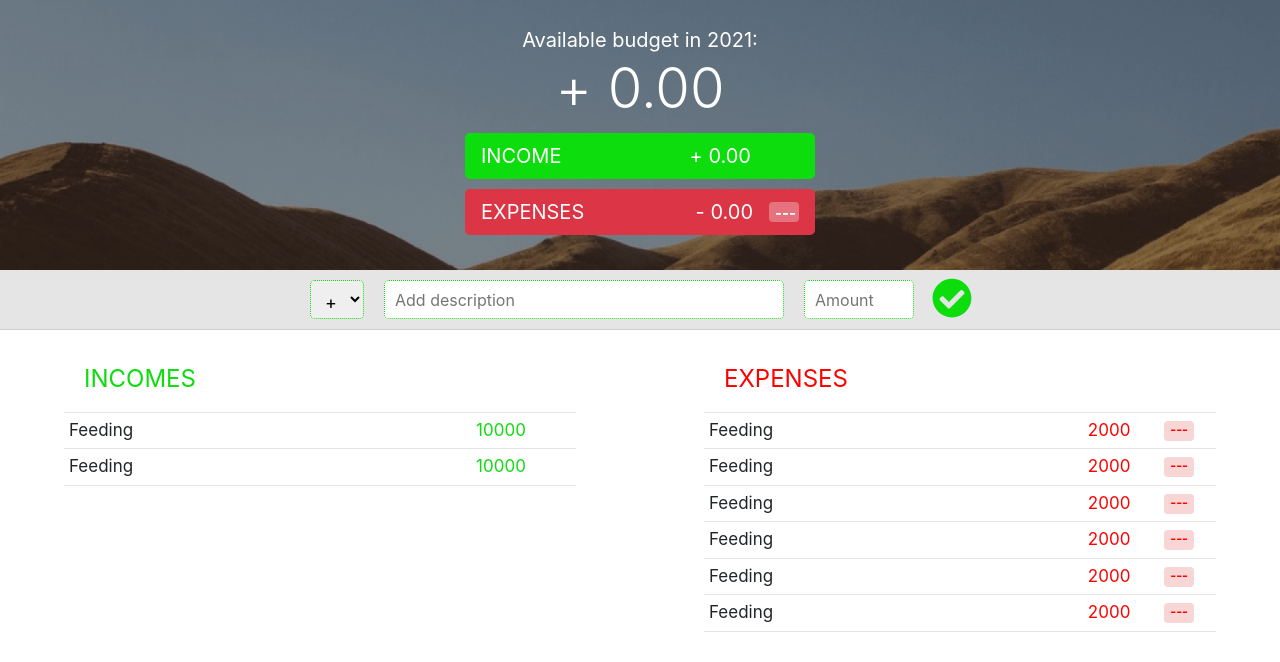
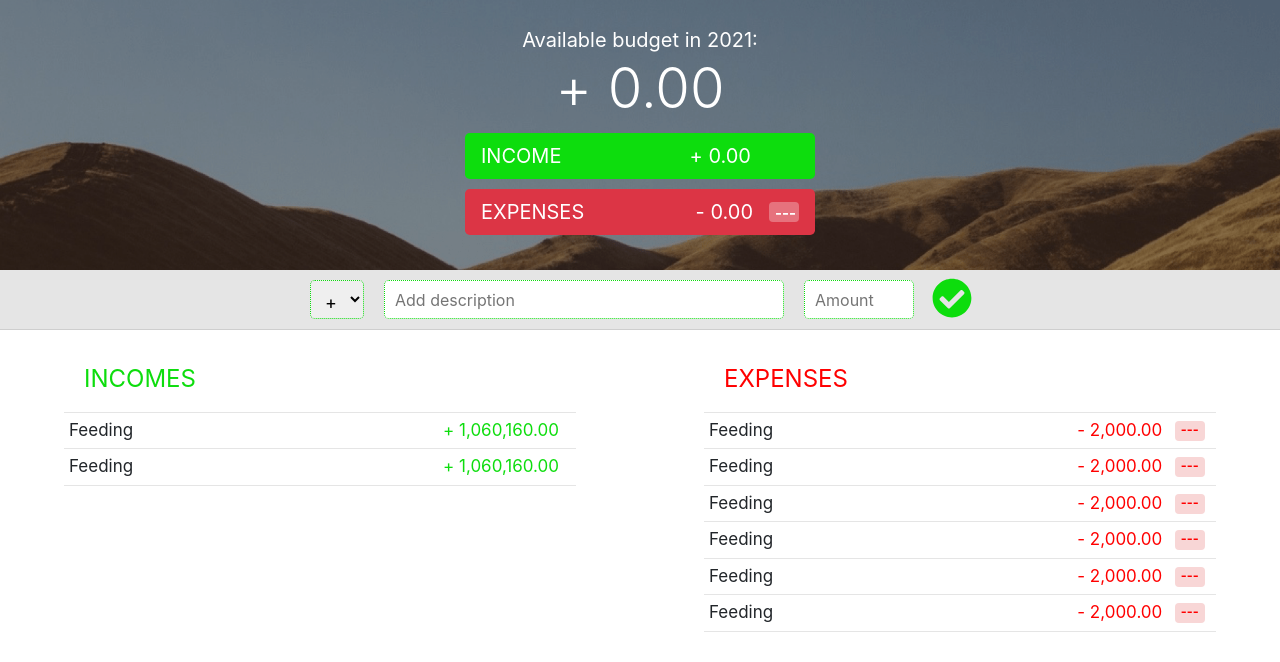
Before and after one commit to Sherlock-HolmesJM/tegy, a React (Create React App) app: page /app in a window 1280 px wide. Shown: the top 662 px of the page. Built offline with nearby package versions, Linux system fonts and the light colour scheme.

Commit message:
added amount formatter

```diff
--- a/src/components/tracker/details.tsx
+++ b/src/components/tracker/details.tsx
@@ -9,7 +9,7 @@ interface Props {}
 
 const income = {
   description: 'feeding',
-  amount: 10_000,
+  amount: 1_160_060,
 };
 const expense = {
   description: 'feeding',
@@ -57,7 +57,9 @@ const Item = (props: { description: string; amount: number; type: number }) => {
         <div className='item-description'>{util.capitalize(description)}</div>
       </div>
       <div className='item-container-2'>
-        <div className='item-amount'>{amount}</div>
+        <div className='item-amount'>
+          {util.formatAmount(amount, type ? '+' : '-')}
+        </div>
         {!type && <span className='item-badge badge'>---</span>}
         <FontAwesomeIcon className='item-delete' icon={faTimesCircle} />
       </div>
--- a/src/utility/index.ts
+++ b/src/utility/index.ts
@@ -1,3 +1,16 @@
+export const formatAmount = (value: number, type: '+' | '-') => {
+  const head = (value + '').split('');
+  const tail: string[] = [];
+
+  for (let i = 0; i < head.length; i += 3) {
+    const index = head.length - 3;
+    const pt = head.splice(index, 3).join('');
+    tail.push(pt);
+  }
+
+  return `${type} ${head.join('')},${tail.join(',')}.00`;
+};
+
 export const capitalize = (value: string) => {
   let [fChar, ...oChars] = value.split('');
   fChar = fChar.toUpperCase();
```
